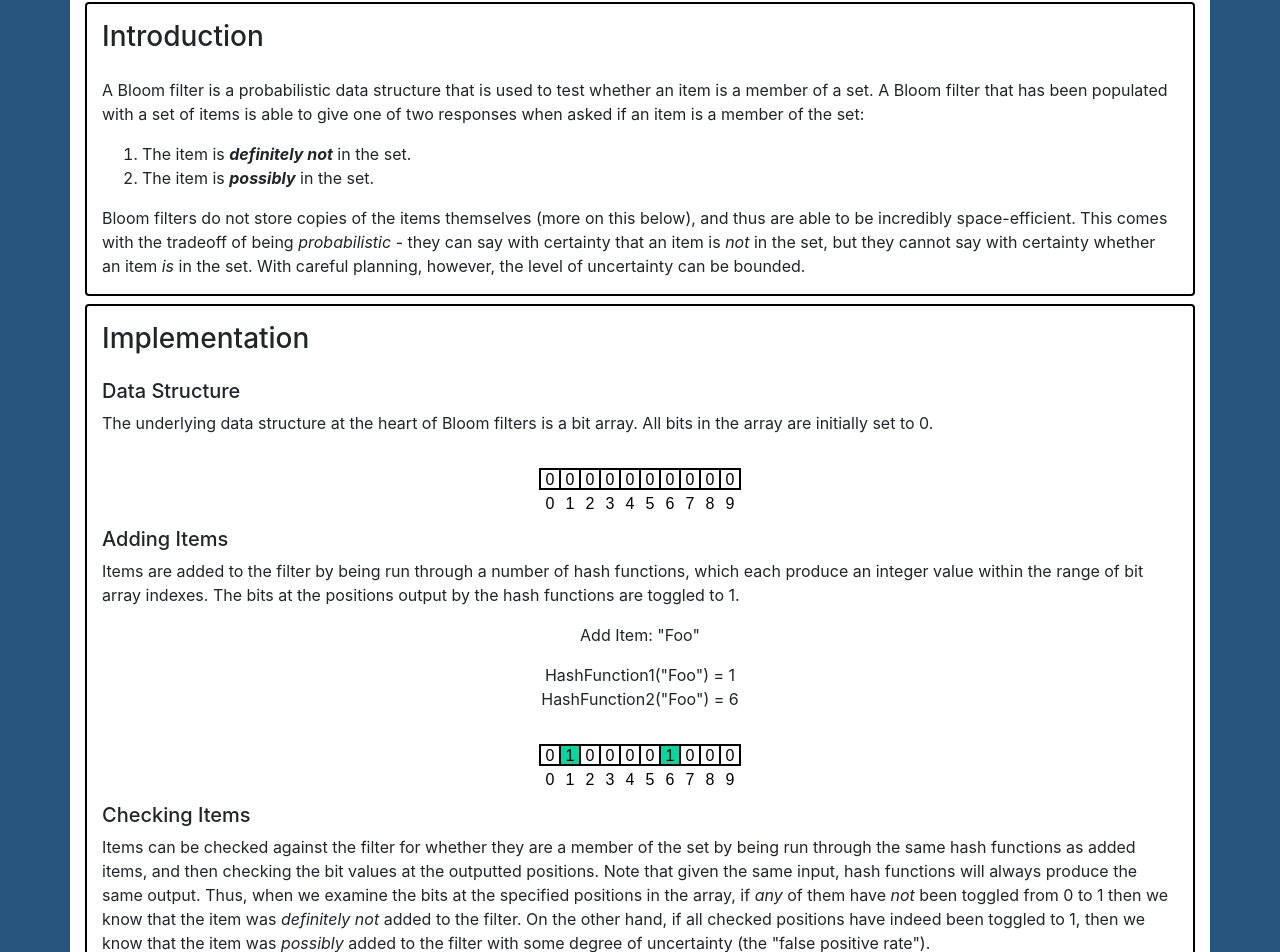
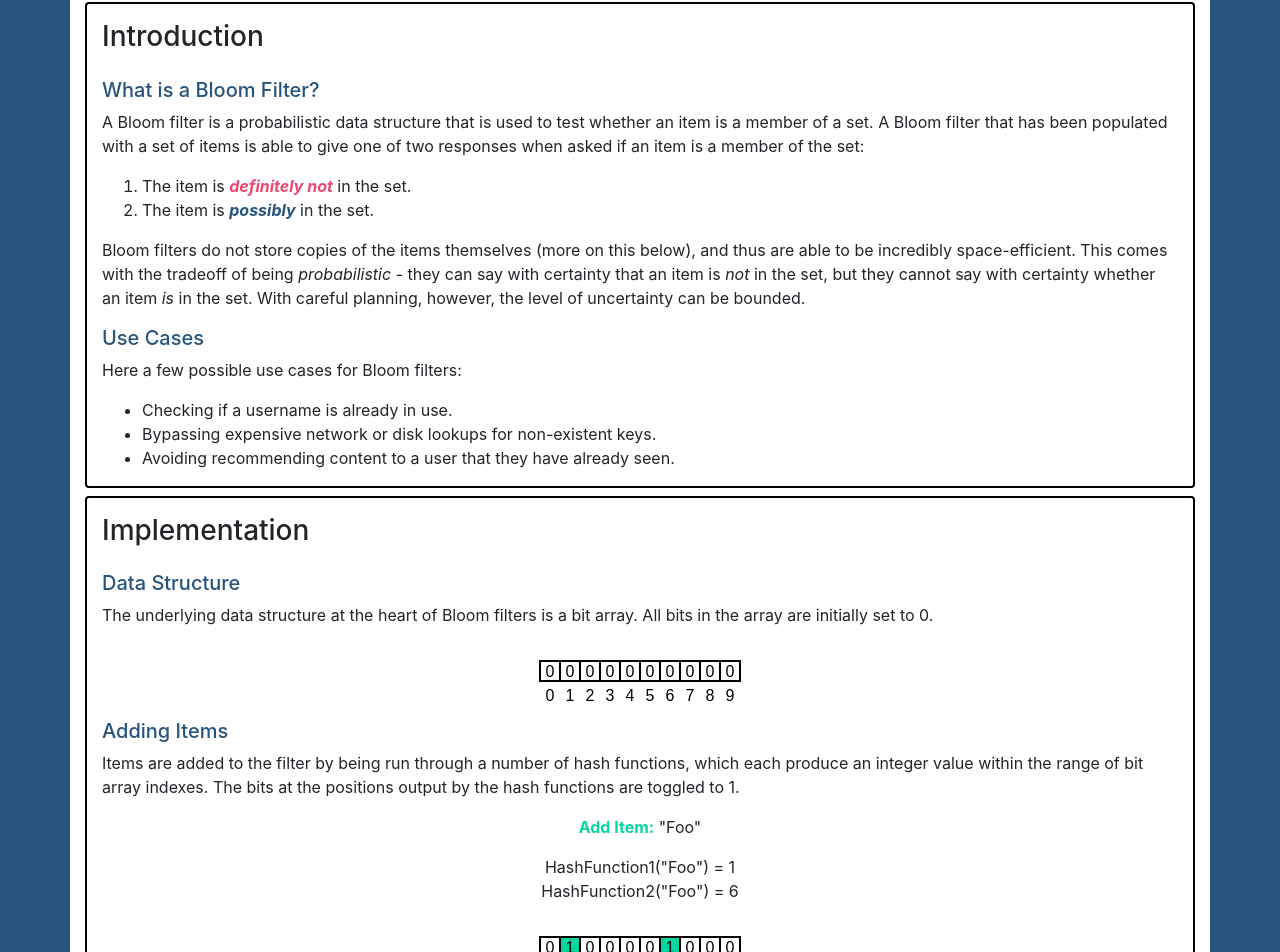
Before and after one commit to ellisandrews/bloom, a React (Create React App) app: page / in a window 1280 px wide. Shown: the part 110-1062 px from the top of the page. Built offline with nearby package versions, Linux system fonts and the light colour scheme.

Commit message:
Consildate CSS files, add social icons

```diff
--- a/package.json
+++ b/package.json
@@ -14,6 +14,7 @@
     "react-dom": "^16.13.1",
     "react-redux": "^7.2.1",
     "react-scripts": "3.4.3",
+    "react-social-icons": "^4.1.0",
     "redux": "^4.0.5"
   },
   "scripts": {
--- a/src/AboutContainer.js
+++ b/src/AboutContainer.js
@@ -1,12 +1,21 @@
 import React from 'react'
 import { Container } from 'react-bootstrap'
+import { SocialIcon } from 'react-social-icons'
 
 
 const AboutContainer = () => {
   return (
     <Container id="about-container" className="border-black rounded my-2">
       <h3 className="py-3">About</h3>
-      <p>Created by Ellis Andrews.</p>
+      <p>GitHub Repository: <a href="https://github.com/ellisandrews/bloom">github.com/ellisandrews/bloom</a></p>
+      <p>Created by Ellis Andrews. Connect with me!</p>
+      <div id="social-icons" className="my-3">
+        <span>
+          <SocialIcon className="mx-1" url="https://github.com/ellisandrews"/>
+          <SocialIcon className="mx-1" url="https://www.linkedin.com/in/ellis-andrews/"/>
+          <SocialIcon className="mx-1" url="https://medium.com/@ellisandrews1"/>
+        </span>
+      </div>
     </Container>
   )
 }
--- a/src/App.css
+++ b/src/App.css
@@ -1,5 +1,9 @@
 .border-black {
     border: 2px solid black;
+}
+
+.bg-blue {
+    background: #26547C;
 }
 
 .bg-green {
@@ -33,3 +37,34 @@
 .text-yellow {
     color: #FFD166;
 }
+
+h5 {
+    color: #26547C;
+}
+
+.square {
+    fill: white;
+    stroke: black;
+    stroke-width: 2;
+}
+
+.square-toggled {
+    fill: #06D6A0;
+}
+
+.square-checked {
+    fill: #FFD166;
+}
+
+.text {
+    font-family: Arial, Helvetica, sans-serif;
+    fill: black;
+}
+
+.text-toggled {
+    fill: black;
+}
+
+.text-checked {
+    fill: black;
+}
--- a/src/BitArray.css
+++ /dev/null
@@ -1,26 +0,0 @@
-.square {
-    fill: white;
-    stroke: black;
-    stroke-width: 2;
-}
-
-.square-toggled {
-    fill: #06D6A0;
-}
-
-.square-checked {
-    fill: #FFD166;
-}
-
-.text {
-    font-family: Arial, Helvetica, sans-serif;
-    fill: black;
-}
-
-.text-toggled {
-    fill: black;
-}
-
-.text-checked {
-    fill: black;
-}
--- a/src/BitArray.js
+++ b/src/BitArray.js
@@ -1,6 +1,5 @@
 import React, { Component } from 'react'
 import { connect } from 'react-redux'
-import './BitArray.css'
 
 
 class BitArray extends Component {
--- a/src/ImplementationContainer.js
+++ b/src/ImplementationContainer.js
@@ -22,7 +22,7 @@ const ImplementationContainer = () => {
       </p>
       <div id="add-example" className="text-center">
         <p>
-          Add Item: "Foo"
+        <b className="text-green">Add Item:</b> "Foo"
         </p>
         <p>
           HashFunction1("Foo") = 1
@@ -42,7 +42,7 @@ const ImplementationContainer = () => {
       <Row id="check-example" className="text-center px-5">
         <Col>
           <p>
-            Check Item: "Foo"
+          <b className="text-yellow">Check Item:</b> "Foo"
           </p>
           <p>
             HashFunction1("Foo") = 1
@@ -56,7 +56,7 @@ const ImplementationContainer = () => {
         </Col>
         <Col>
           <p>
-            Check Item: "Bar"
+            <b className="text-yellow">Check Item:</b> "Bar"
           </p>
           <p>
             HashFunction1("Bar") = 4
--- a/src/IntroContainer.js
+++ b/src/IntroContainer.js
@@ -6,14 +6,15 @@ const IntroContainer = () => {
   return (
     <Container id="intro-container" className="border-black rounded my-2">
       <h3 className="py-3">Introduction</h3>
+      <h5>What is a Bloom Filter?</h5>
       <p>
         A Bloom filter is a probabilistic data structure that is used to test whether an item is a member of a set.
         A Bloom filter that has been populated with a set of items is able to give one of two responses when asked if an item is a member of the set:
       </p>
       <p>
         <ol>
-          <li>The item is <b><i>definitely not</i></b> in the set.</li>
-          <li>The item is <b><i>possibly</i></b> in the set.</li>
+          <li>The item is <b className="text-pink"><i>definitely not</i></b> in the set.</li>
+          <li>The item is <b className="text-blue"><i>possibly</i></b> in the set.</li>
         </ol>
       </p>
       <p>
@@ -21,6 +22,17 @@ const IntroContainer = () => {
         This comes with the tradeoff of being <i>probabilistic</i> - they can say with certainty that an item is <i>not</i> in the set,
         but they cannot say with certainty whether an item <i>is</i> in the set. With careful planning, however, the level of uncertainty can be bounded.
       </p>
+      <h5>Use Cases</h5>
+      <p>
+        Here a few possible use cases for Bloom filters:
+      </p>
+      <p>
+        <ul>
+          <li>Checking if a username is already in use.</li>
+          <li>Bypassing expensive network or disk lookups for non-existent keys.</li>
+          <li>Avoiding recommending content to a user that they have already seen.</li>
+        </ul>
+      </p>
     </Container>
   )
 }
```
Also changed, not shown: 1 other file (tests, documents, lock files or other folders).
